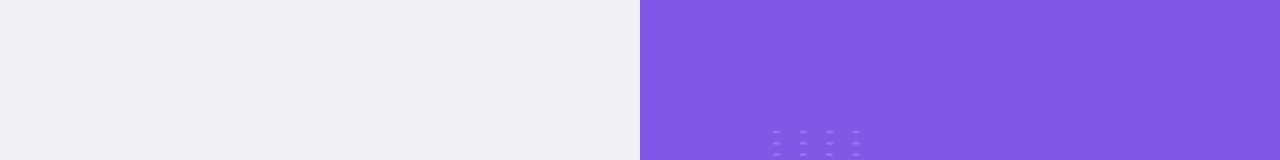
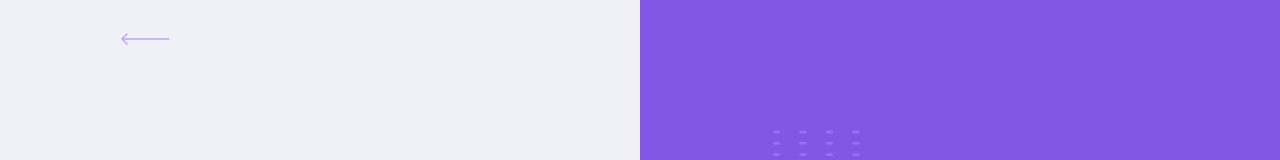
Before and after one commit to JosuePlacido/NLW-02Proffy, a React (Create React App) app in the folder web/: page /recovery-passsword in a window 1280 px wide. Shown: the top 160 px of the page. Built offline with nearby package versions, Linux system fonts and the light colour scheme; the HTML template or start-up script is replaced by a standard one.

Commit message:
feat(web): button back on recovery password screen

```diff
--- a/web/src/pages/RecoveryPassword/index.tsx
+++ b/web/src/pages/RecoveryPassword/index.tsx
@@ -1,10 +1,12 @@
 import React, { useState, FormEvent } from "react";
-import { useHistory } from "react-router-dom";
+import { useHistory, Link } from "react-router-dom";
 import Banner from "../../components/banner";
 import { FormCentralized, Title, ButtonAlternative, MainCentralized } from "../../assets/styles/styles";
 import { InputCondensed } from "../../components/input";
 import { PageBannerReverse } from "../../assets/styles/panels";
 import api from "../../services/api";
+import backIcon from "../../assets/images/icons/back.svg";
+import { Header } from "./styles";
 
 function RecoveryPassword() {
 	const history = useHistory();
@@ -28,6 +30,11 @@ function RecoveryPassword() {
 		<PageBannerReverse id="page-recovery-password">
 			<MainCentralized>
 				<FormCentralized onSubmit={handleRecoveryPassword}>
+					<Header>
+						<Link to="/">
+							<img src={backIcon} alt="Voltaroltar" />
+						</Link>
+					</Header>
 					<Title>
 						Eita, esqueçeu <br /> sua senha?
 					</Title>
--- /dev/null
+++ b/web/src/pages/RecoveryPassword/styles.ts
@@ -0,0 +1,8 @@
+import styled from 'styled-components';
+
+export const Header = styled.header`
+	position:absolute;
+	justify-content:flex-start;
+	top:0;
+	margin-top:2.3rem;
+`;
```
